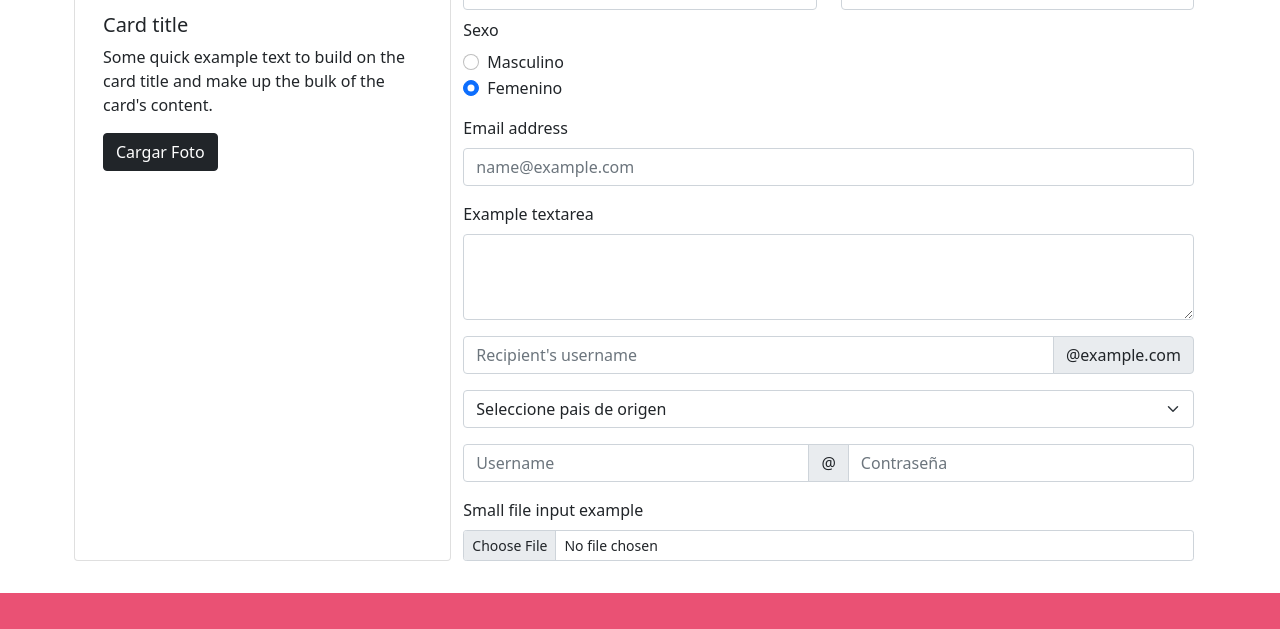
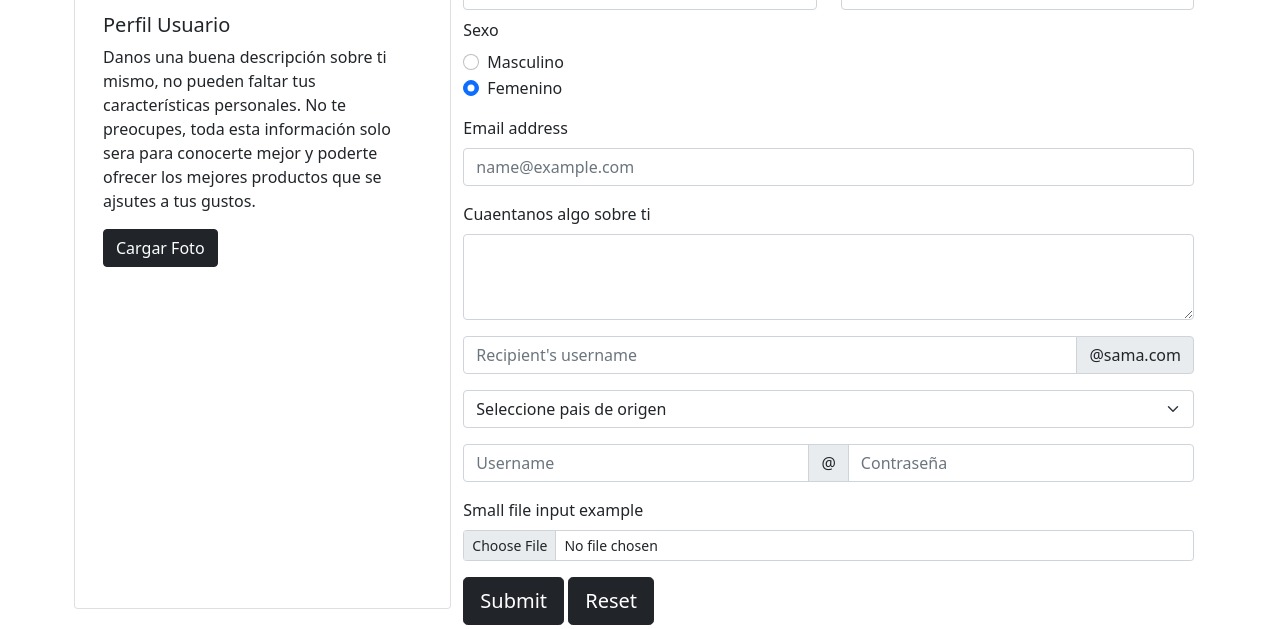
Before and after one commit to felipe-Sampedro/Proyecto_Final-Comision_24525-Tienda_Virtual_SAMA, a plain HTML site: page pages/suscribete.html in a window 1280 px wide. Shown: the part 325-954 px from the top of the page. Drawn offline with nearby package versions, Linux system fonts and the light colour scheme.

Commit message:
arreglando pequeños detalles en la pagina (suscribete) pero dentro del tiempo de entrega permitido

```diff
--- a/pages/suscribete.html
+++ b/pages/suscribete.html
@@ -126,8 +126,8 @@
                 <img src="../assets/Images/profile-foto.png" class="card-img-top" alt="...">
 
                 <div class="card-body">
-                <h5 class="card-title">Card title</h5>
-                <p class="card-text">Some quick example text to build on the card title and make up the bulk of the card's content.</p>
+                <h5 class="card-title">Perfil Usuario</h5>
+                <p class="card-text">Danos una buena descripción sobre ti mismo, no pueden faltar tus características personales. No te preocupes, toda esta información solo sera para conocerte mejor y poderte ofrecer los mejores productos que se ajsutes a tus gustos.</p>
                 <a href="#" class="btn btn-dark">Cargar Foto</a>
                 </div>
             </div>
@@ -160,13 +160,13 @@
                     <input type="email" class="form-control" id="exampleFormControlInput1" placeholder="name@example.com">
                 </div>
                 <div class="mb-3">
-                    <label for="exampleFormControlTextarea1" class="form-label">Example textarea</label>
+                    <label for="exampleFormControlTextarea1" class="form-label">Cuaentanos algo sobre ti</label>
                     <textarea class="form-control" id="exampleFormControlTextarea1" rows="3"></textarea>
                 </div>
 
                 <div class="input-group mb-3">
                     <input type="text" class="form-control" placeholder="Recipient's username" aria-label="Recipient's username" aria-describedby="basic-addon2">
-                    <span class="input-group-text" id="basic-addon2">@example.com</span>
+                    <span class="input-group-text" id="basic-addon2">@sama.com</span>
                 </div>
 
                 <select class="form-select mb-3" aria-label="Default select example">
@@ -188,6 +188,8 @@
                     <label for="formFileSm" class="form-label">Small file input example</label>
                     <input class="form-control form-control-sm" id="formFileSm" type="file">
                 </div>
+                <input  class="btn btn-dark btn-lg" type="submit">
+                <input class="btn btn-dark btn-lg" type="reset">
             </div>
         </div>
     </div>
```
